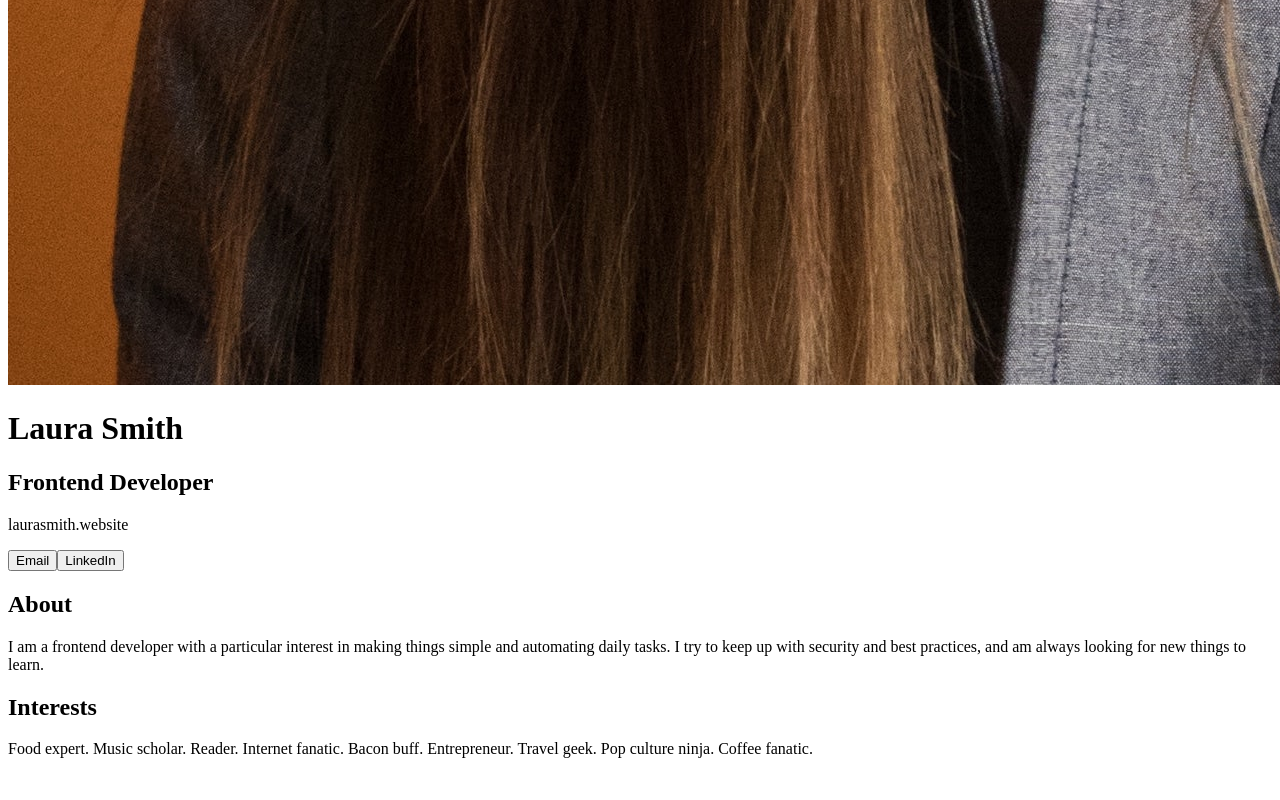
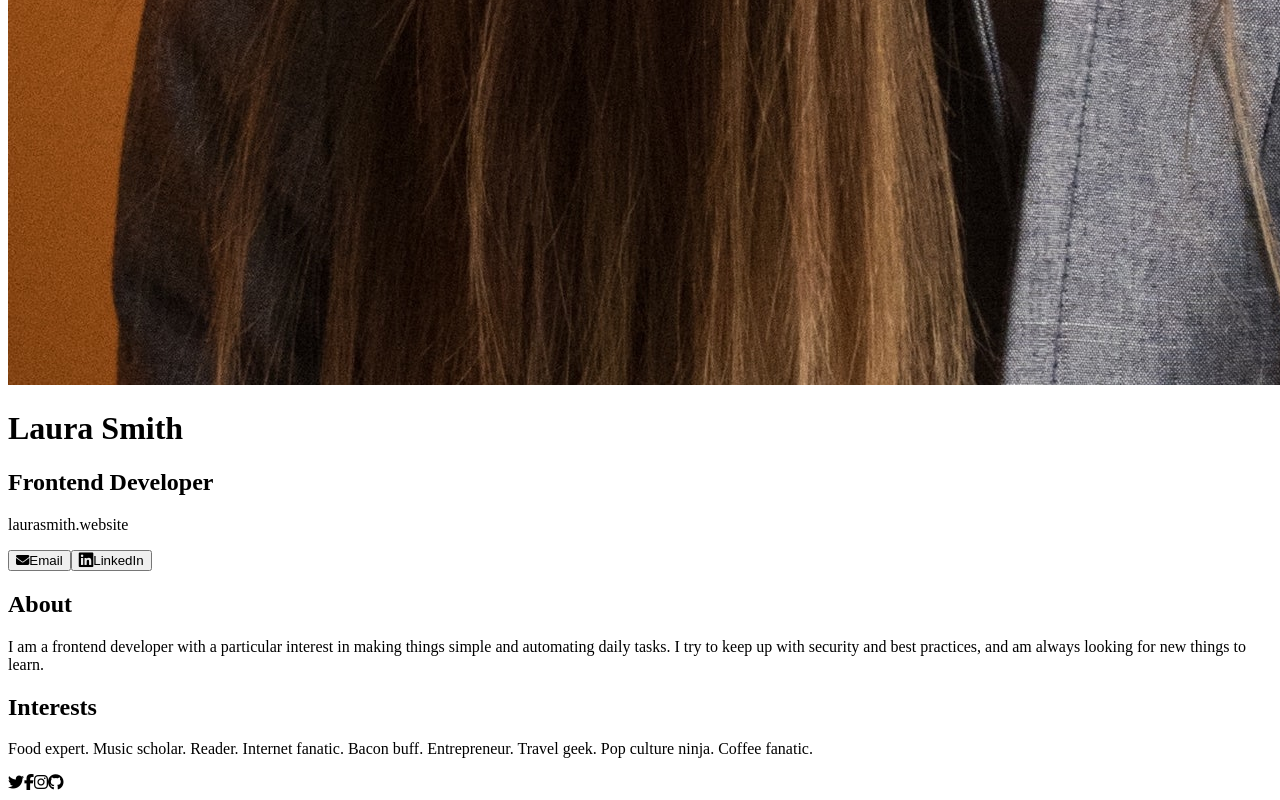
Before and after one commit to May-95/react-projects-scrimba, a React (Create React App) app in the folder Solo Project 1/: page / in a window 1280 px wide. Shown: the part 1885-2685 px from the top of the page. Before the commit the page ends 2659 px from the top, so only its background shows below. Built offline with nearby package versions, Linux system fonts and the light colour scheme.

Commit message:
add Links component

```diff
--- a/Solo Project 1/public/index.html
+++ b/Solo Project 1/public/index.html
@@ -4,6 +4,10 @@
     <meta charset="utf-8" />
     <meta name="viewport" content="width=device-width, initial-scale=1" />
     <meta name="theme-color" content="#000000" />
+    <script
+      src="https://kit.fontawesome.com/0bc16dee82.js"
+      crossorigin="anonymous"
+    ></script>
     <title>Business Card</title>
   </head>
   <body>
--- a/Solo Project 1/src/App.js
+++ b/Solo Project 1/src/App.js
@@ -1,6 +1,7 @@
 import Info from "./components/Info.js";
 import About from "./components/About.js";
 import Interest from "./components/Interest.js";
+import Links from "./components/Links.js";
 
 export default function App() {
   return (
@@ -8,6 +9,7 @@ export default function App() {
       <Info />
       <About />
       <Interest />
+      <Links />
     </div>
   );
 }
--- /dev/null
+++ b/Solo Project 1/src/components/Links.js
@@ -0,0 +1,10 @@
+export default function Links() {
+    return (
+      <div className="Links">
+        <i className="fa-brands fa-twitter"></i>
+        <i className="fa-brands fa-facebook-f"></i>
+        <i className="fa-brands fa-instagram"></i>
+        <i className="fa-brands fa-github"></i>
+      </div>
+    );
+  }
```
